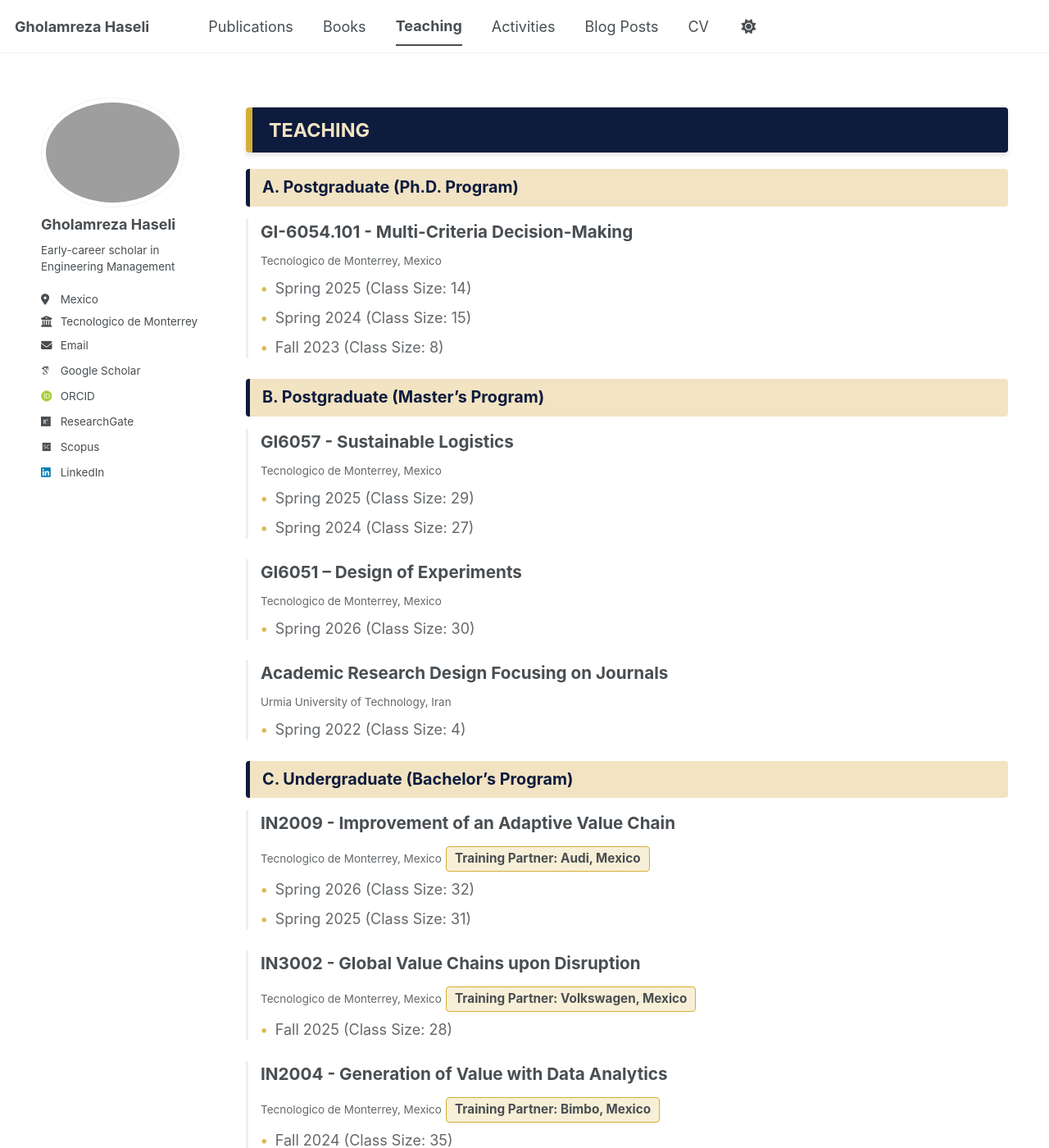
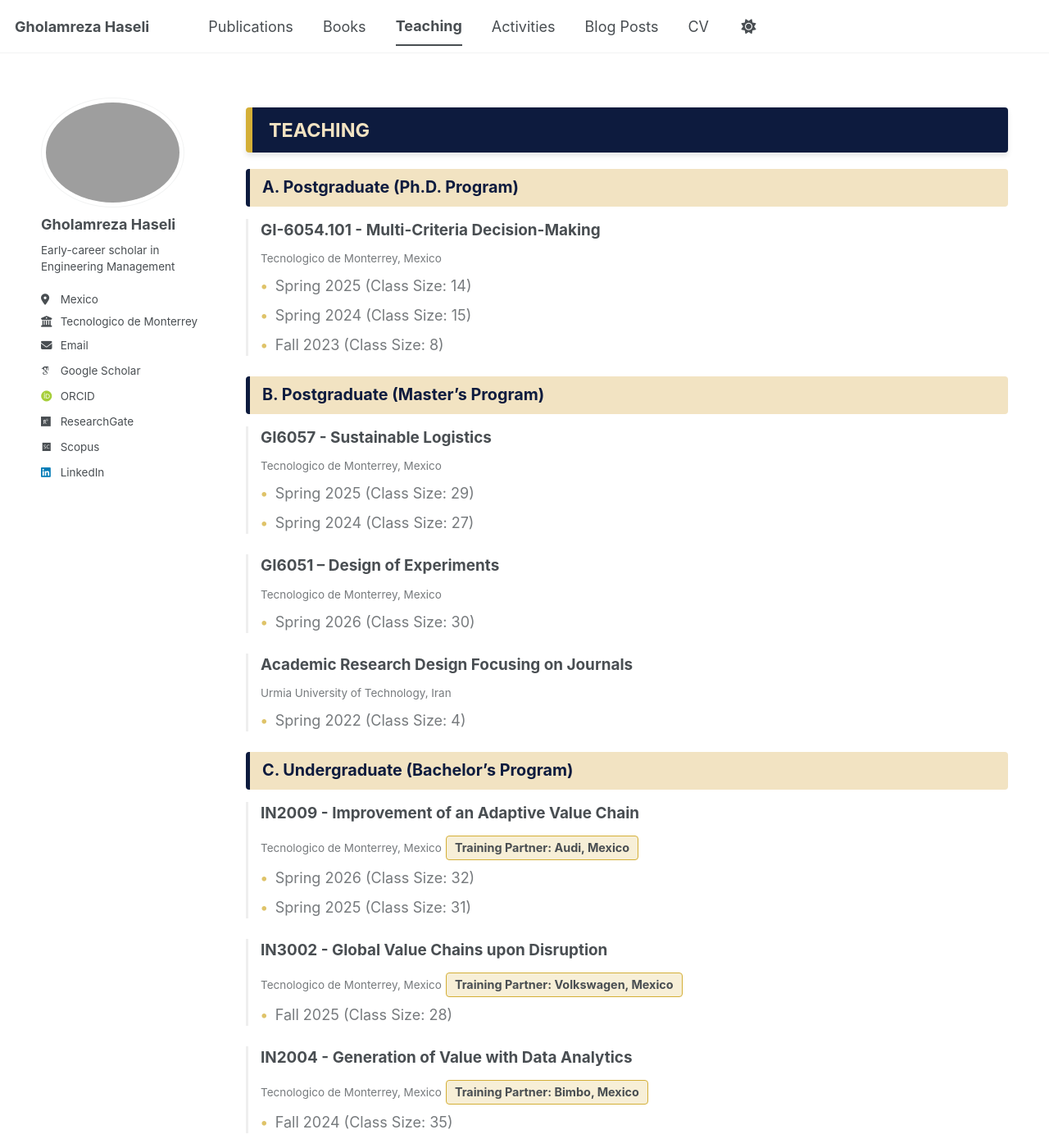
Before and after one commit to Gholamreza-Haseli/Gholamreza-Haseli.github.io, a Jekyll site: the page built from _pages/teaching.html, in a window 1280 px wide and 1400 px high. Shown: the whole window at 82% size. Built offline with Jekyll 4.4.1, drawn with Linux system fonts in a browser that asks for light colours; some web fonts are replaced; a script bundle is joined from its source files by our own code; library files that are not in the unit come from our copies.

Commit message:
Update teaching.html

```diff
--- a/_pages/teaching.html
+++ b/_pages/teaching.html
@@ -48,7 +48,7 @@ author_profile: true
   .course-name {
     font-weight: bold;
     color: inherit;
-    font-size: 1.15em;
+    font-size: 1.05em;
     display: block;
     margin-bottom: 5px;
   }
@@ -56,7 +56,7 @@ author_profile: true
   /* تنظیم رنگ متون کمکی و لیست‌ها در هر دو تم */
   .course-card small, .class-info {
     color: inherit !important;
-    opacity: 0.85;
+    opacity: 0.75;
   }
 
   .class-info {
@@ -79,7 +79,7 @@ author_profile: true
     color: inherit;
     padding: 3px 10px;
     border-radius: 4px;
-    font-size: 0.85em;
+    font-size: 0.80em;
     font-weight: bold;
     margin-top: 8px;
     border: 1px solid #d4af37;
```
